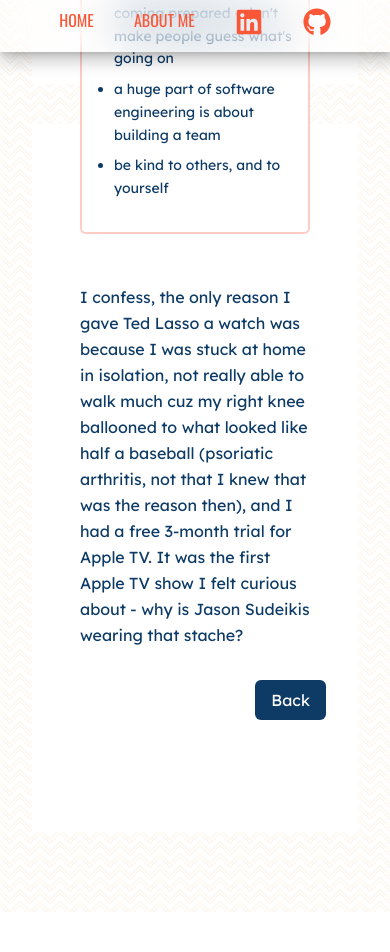
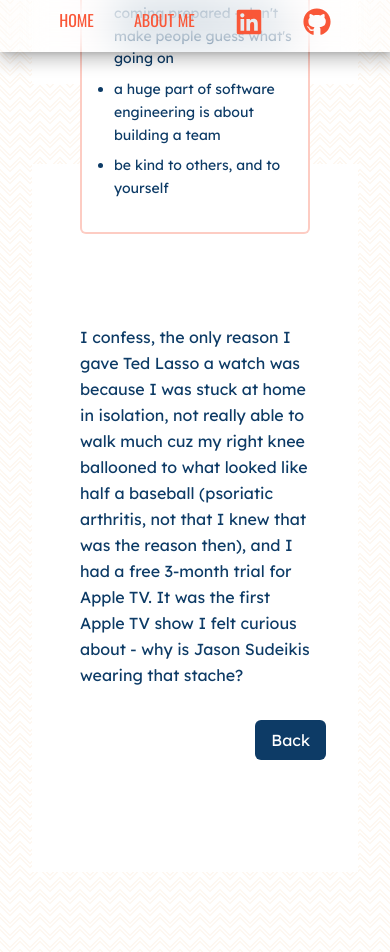
Before and after one commit to marvinsjsu/stacking-up, a Next.js app: page /blog/interview-prep in a window 390 px wide. Shown: the part 792-1744 px from the top of the page. Before the commit the page ends 1704 px from the top, so only its background shows below. Built offline with nearby package versions, Linux system fonts and the light colour scheme.

Commit message:
testing fix for iphone margin

```diff
--- a/app/blog/[id]/page.tsx
+++ b/app/blog/[id]/page.tsx
@@ -62,7 +62,7 @@ export default async function Page({ params }: {
           </div>
         )}
       </main>
-      <section className="bg-white mt-10 py-20 md:mt-0">
+      <section className="bg-white mt-20 py-20 md:mt-0">
         <div
           className="prose mt-20 px-12 bg-white w-full max-w-screen-md"
           dangerouslySetInnerHTML={{ __html: htmlContent }}
```
